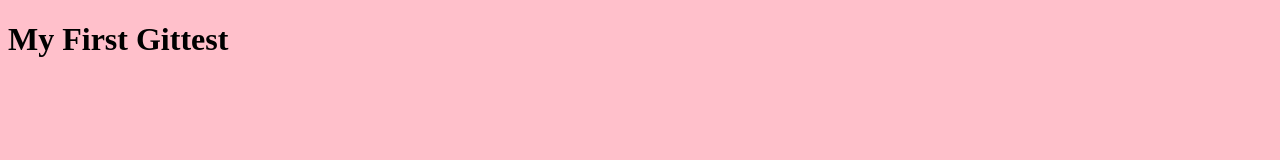
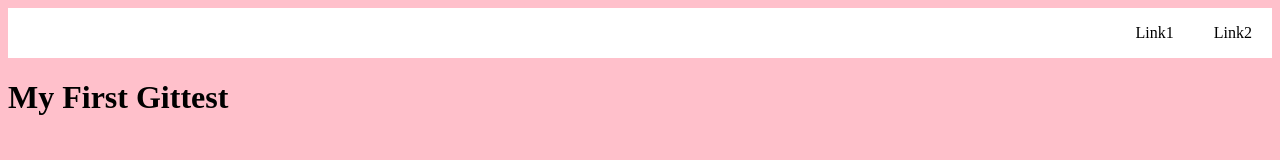
Before and after one commit to mimopam/gittest, a plain HTML site: page index.html in a window 1280 px wide. Drawn offline with Linux system fonts and the light colour scheme.

Commit message:
added nav bar

```diff
--- a/index.html
+++ b/index.html
@@ -8,6 +8,12 @@
     <link rel="stylesheet" href="style.css">
 </head>
 <body>
-    <h1>My First Gittest</h1>
+    <div class="container">
+        <nav>
+            <a href="#">Link1</a>
+            <a href="#">Link2</a>
+        </nav>
+        <h1>My First Gittest</h1>
+    </div>
 </body>
 </html>
--- a/style.css
+++ b/style.css
@@ -1,3 +1,17 @@
 body{
     background-color: pink;
 }
+
+nav{
+    height: 50px;
+    background-color: white;
+    display: flex;
+    align-items: center;
+    justify-content: flex-end;
+}
+
+nav a{
+    color: black;
+    text-decoration: none;
+    margin: 20px;
+}
```
